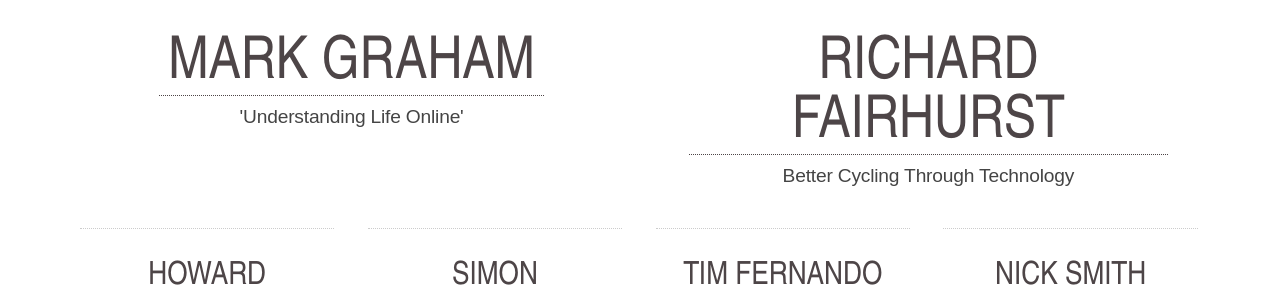
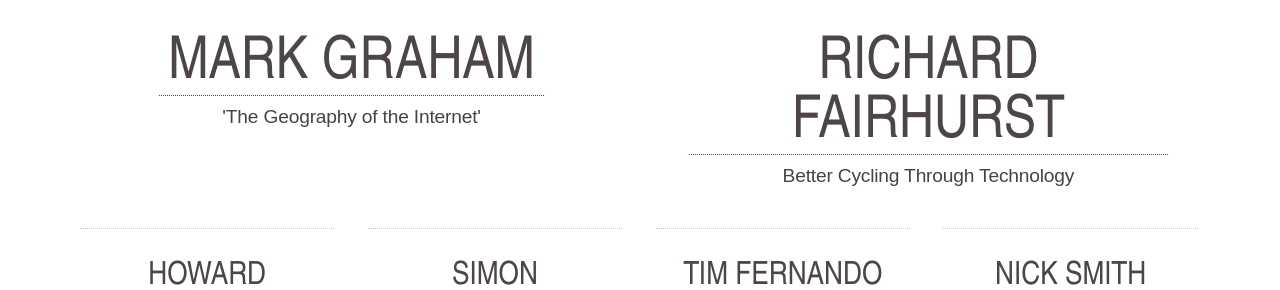
Before and after one commit to torchbox/ogn, a Jekyll site: the page built from _posts/2015-02-25-ogn39.markdown, in a window 1280 px wide and 900 px high, scrolled down 466 px. Shown: the part 154-444 px from the top of the window. Built offline with Jekyll 4.4.1, drawn with Linux system fonts in a browser that asks for light colours; nearby versions of some CDN libraries; Markdown is read by kramdown in place of the engine named in the settings.

Commit message:
Updated 1st Keynote

```diff
--- a/_posts/2015-02-25-ogn39.markdown
+++ b/_posts/2015-02-25-ogn39.markdown
@@ -28,8 +28,8 @@ keynoters: [Mark Graham]
 
 <ul class="keynotes">
     <li itemprop="performer" itemscope="itemscope" itemtype="http://schema.org/Person">
-        <a href="http://www.oii.ox.ac.uk/"><h2 itemprop="name">Mark Graham</h2></a>
-        <p>'Understanding Life Online'</p>
+        <a href="http://www.oii.ox.ac.uk/people/graham"><h2 itemprop="name">Mark Graham</h2></a>
+        <p>'The Geography of the Internet'</p>
         <!--
         <div class="downloads">
             <a href="/">Slides</a>
```
